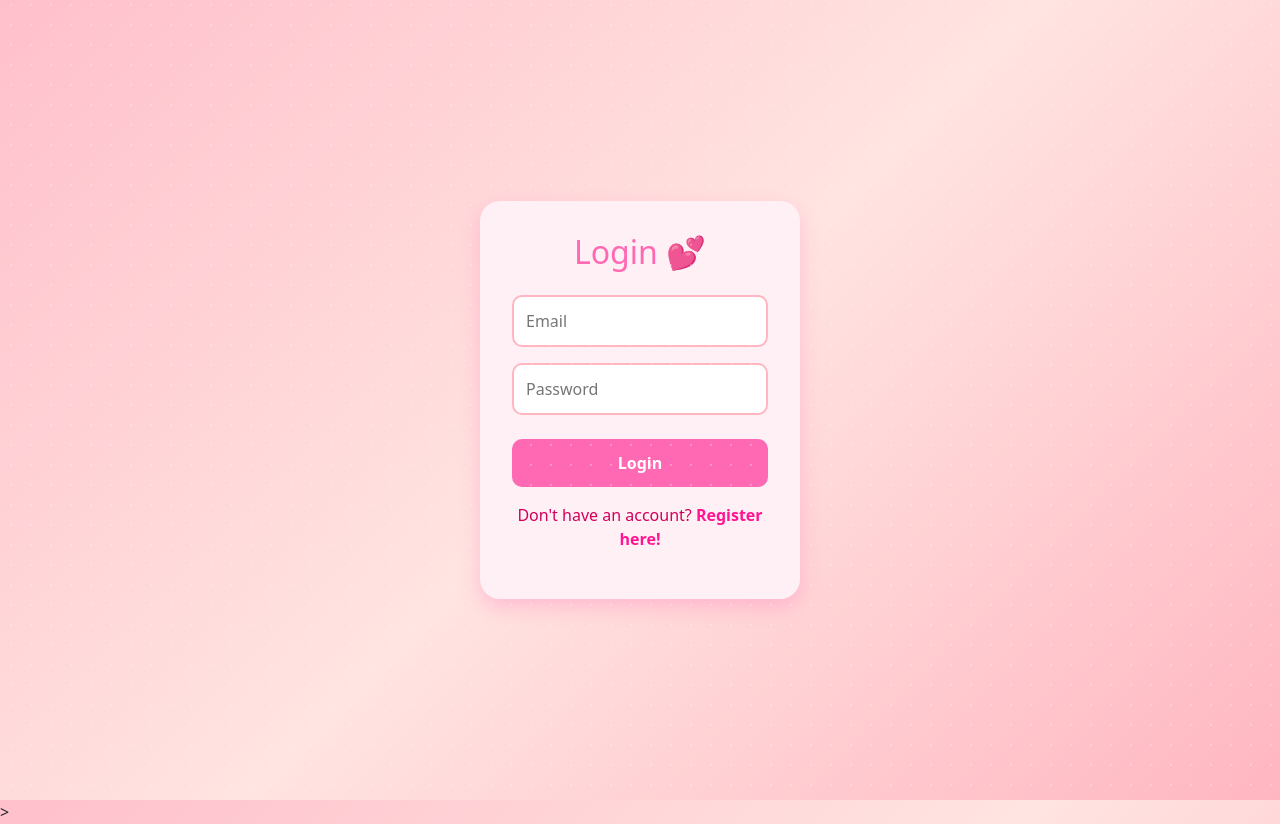
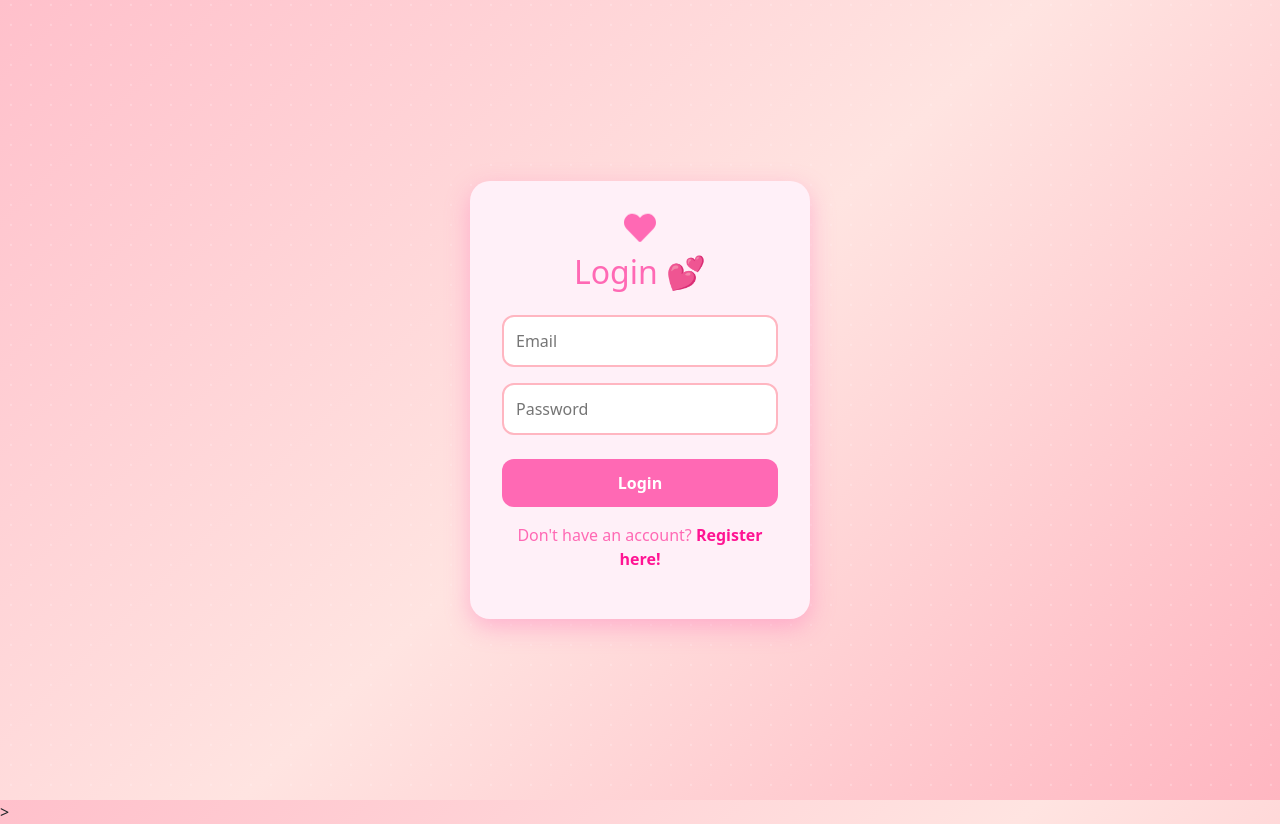
Before and after one commit to DitaSimnica/e-cosmetics, a React (Create React App) app in the folder frontend/: page /login in a window 1280 px wide. Built offline with nearby package versions, Linux system fonts and the light colour scheme.

Commit message:
Enhanced login page and customer's dashboard

```diff
--- a/frontend/src/components/CustomerDashboard.css
+++ b/frontend/src/components/CustomerDashboard.css
@@ -4,6 +4,14 @@
   align-items: center;
   height: 100vh;
   background: linear-gradient(to bottom right, #fff0f5, #ffe4ec);
+  font-family: 'Quicksand', sans-serif;
+  padding: 1rem;
+}
+
+.loading-text {
+  font-size: 1.2rem;
+  color: #c2185b;
+  text-align: center;
   font-family: 'Quicksand', sans-serif;
 }
 
@@ -14,16 +22,20 @@
   box-shadow: 0 8px 16px rgba(255, 182, 193, 0.25);
   text-align: center;
   max-width: 500px;
+  width: 100%;
 }
 
 .dashboard-box h2 {
   color: #d63384;
-  margin-bottom: 1rem;
+  margin-bottom: 0.5rem;
+  font-size: 2rem;
+  text-shadow: 1px 1px #ffe4ec;
 }
 
 .dashboard-box p {
   color: #6b0f1a;
   margin-bottom: 2rem;
+  font-size: 1.1rem;
 }
 
 .actions .btn {
@@ -35,7 +47,13 @@
   border-radius: 12px;
   font-weight: bold;
   font-size: 1rem;
-  transition: all 0.3s;
+  transition: all 0.3s ease;
+  cursor: pointer;
+  transform: scale(1);
+}
+
+.actions .btn:hover {
+  transform: scale(1.05);
 }
 
 .btn-shop {
--- a/frontend/src/components/CustomerDashboard.js
+++ b/frontend/src/components/CustomerDashboard.js
@@ -1,5 +1,6 @@
 import React, { useEffect, useState } from 'react';
 import { useNavigate } from 'react-router-dom';
+import { motion } from 'framer-motion';
 import api from '../utils/api';
 import './CustomerDashboard.css';
 
@@ -31,11 +32,16 @@ const CustomerDashboard = () => {
     navigate('/login');
   };
 
-  if (!user) return <p>Loading your cute dashboard... 🩷</p>;
+  if (!user) return <p className="loading-text">Loading your cute dashboard... 🩷</p>;
 
   return (
     <div className="customer-dashboard-wrapper">
-      <div className="dashboard-box">
+      <motion.div
+        className="dashboard-box"
+        initial={{ opacity: 0, y: 40 }}
+        animate={{ opacity: 1, y: 0 }}
+        transition={{ duration: 0.6, ease: 'easeOut' }}
+      >
         <h2>Welcome, {user.username} 🌸</h2>
         <p>We're so glad to see you again!</p>
         <div className="actions">
@@ -49,7 +55,7 @@ const CustomerDashboard = () => {
             🚪 Logout
           </button>
         </div>
-      </div>
+      </motion.div>
     </div>
   );
 };
--- a/frontend/src/components/Login.css
+++ b/frontend/src/components/Login.css
@@ -1,9 +1,31 @@
+@import url('https://fonts.googleapis.com/css2?family=Quicksand:wght@400;600&display=swap');
+
 body {
   margin: 0;
-  font-family: 'Segoe UI', sans-serif;
+  font-family: 'Quicksand', sans-serif;
   background: linear-gradient(135deg, #ffc0cb, #ffe4e1, #ffb6c1);
   height: 100vh;
   overflow: hidden;
+  position: relative;
+}
+
+/* Shimmer overlay */
+body::after {
+  content: '';
+  position: absolute;
+  top: 0; left: 0;
+  width: 100%; height: 100%;
+  background-image: radial-gradient(#fff7f9 1px, transparent 1px);
+  background-size: 20px 20px;
+  opacity: 0.25;
+  animation: shimmer 5s linear infinite;
+  pointer-events: none;
+  z-index: 1;
+}
+
+@keyframes shimmer {
+  from { background-position: 0 0; }
+  to { background-position: 100% 100%; }
 }
 
 .login-container {
@@ -11,15 +33,31 @@ body {
   justify-content: center;
   align-items: center;
   height: 100vh;
+  z-index: 2;
+  position: relative;
 }
 
 .login-form {
-  background-color: #fff0f5;
+  background-color: #fff0f8;
   padding: 2rem;
   border-radius: 20px;
-  box-shadow: 0 8px 20px rgba(255, 105, 180, 0.3);
-  width: 320px;
+  box-shadow: 0 8px 25px rgba(255, 105, 180, 0.4);
+  width: 340px;
   text-align: center;
+  position: relative;
+  backdrop-filter: blur(10px);
+}
+
+.login-icon {
+  font-size: 2rem;
+  color: #ff69b4;
+  margin-bottom: 0.5rem;
+  animation: float 3s ease-in-out infinite;
+}
+
+@keyframes float {
+  0%, 100% { transform: translateY(0); }
+  50% { transform: translateY(-5px); }
 }
 
 .login-form h2 {
@@ -33,9 +71,16 @@ body {
   padding: 0.75rem;
   margin: 0.5rem 0;
   border: 2px solid #ffb6c1;
-  border-radius: 10px;
+  border-radius: 12px;
   outline: none;
   font-size: 1rem;
+  background-color: #fff;
+  transition: 0.3s ease;
+}
+
+.login-form input:focus {
+  border-color: #ff69b4;
+  box-shadow: 0 0 10px rgba(255, 105, 180, 0.4);
 }
 
 .login-form button {
@@ -45,20 +90,28 @@ body {
   color: white;
   font-weight: bold;
   border: none;
-  border-radius: 10px;
+  border-radius: 12px;
   margin-top: 1rem;
   cursor: pointer;
-  transition: background-color 0.3s ease;
+  transition: background-color 0.3s ease, transform 0.2s;
 }
 
 .login-form button:hover {
   background-color: #ff1493;
+  transform: scale(1.03);
 }
 
-.login-form p {
+.login-form button:disabled {
+  background-color: #ffb6c1;
+  cursor: not-allowed;
+}
+
+.error-text {
   color: #d1005b;
-  margin-top: 1rem;
+  margin-bottom: 0.5rem;
+  font-weight: bold;
 }
+
 .register-link {
   margin-top: 1rem;
   font-size: 1rem;
--- a/frontend/src/components/Login.js
+++ b/frontend/src/components/Login.js
@@ -1,6 +1,7 @@
 import React, { useState } from 'react';
 import { motion } from 'framer-motion';
 import { Link, useNavigate } from 'react-router-dom';
+import { FaHeart } from 'react-icons/fa';
 import api from '../utils/api';
 import './Login.css';
 
@@ -8,10 +9,13 @@ function Login() {
   const [email, setEmail] = useState('');
   const [password, setPassword] = useState('');
   const [error, setError] = useState(null);
+  const [loading, setLoading] = useState(false);
   const navigate = useNavigate();
 
   const handleLogin = async (e) => {
     e.preventDefault();
+    setLoading(true);
+    setError(null);
 
     try {
       const response = await api.post('/auth/login', { email, password });
@@ -21,16 +25,16 @@ function Login() {
       localStorage.setItem('refreshToken', refreshToken);
       localStorage.setItem('userRole', role);
 
-      if (role === 'Admin') {
-        navigate('/admindashboard');
-      } else if (role === 'Customer') {
-        navigate('/customerdashboard');
-      } else {
-        setError('Unknown user role. Please contact support.');
-      }
+      setTimeout(() => {
+        if (role === 'Admin') navigate('/admindashboard');
+        else if (role === 'Customer') navigate('/customerdashboard');
+        else setError('Unknown user role. Please contact support.');
+      }, 800);
     } catch (err) {
       setError('Login failed. Please check your credentials.');
       console.error('Login error:', err);
+    } finally {
+      setLoading(false);
     }
   };
 
@@ -42,6 +46,7 @@ function Login() {
         animate={{ opacity: 1, scale: 1 }}
         transition={{ duration: 0.8, ease: 'easeOut' }}
       >
+        <FaHeart className="login-icon" />
         <h2>Login 💕</h2>
 
         {error && <p className="error-text">{error}</p>}
@@ -61,7 +66,9 @@ function Login() {
             placeholder="Password"
             required
           />
-          <button type="submit">Login</button>
+          <button type="submit" disabled={loading}>
+            {loading ? 'Logging in...' : 'Login'}
+          </button>
         </form>
 
         <p className="register-link">
```
